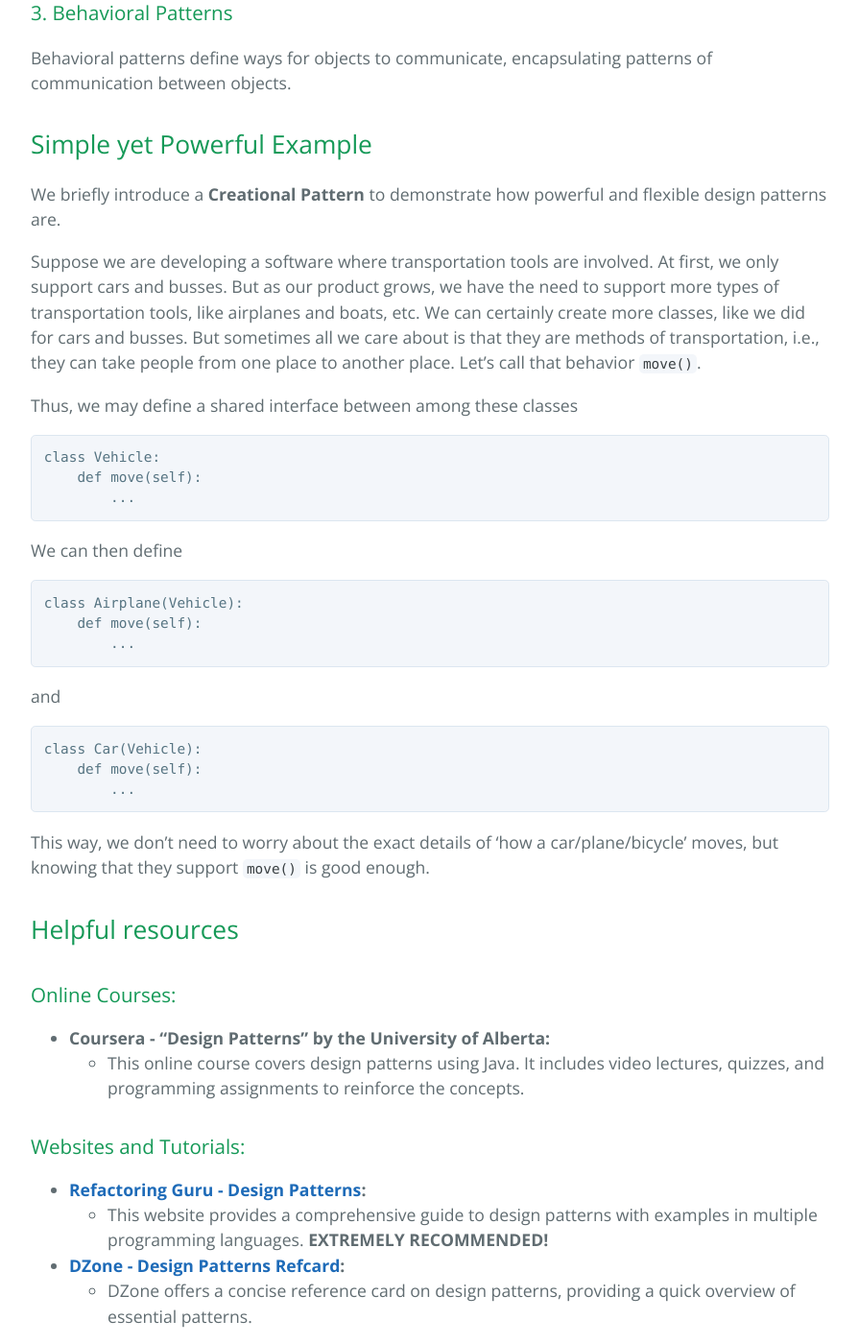
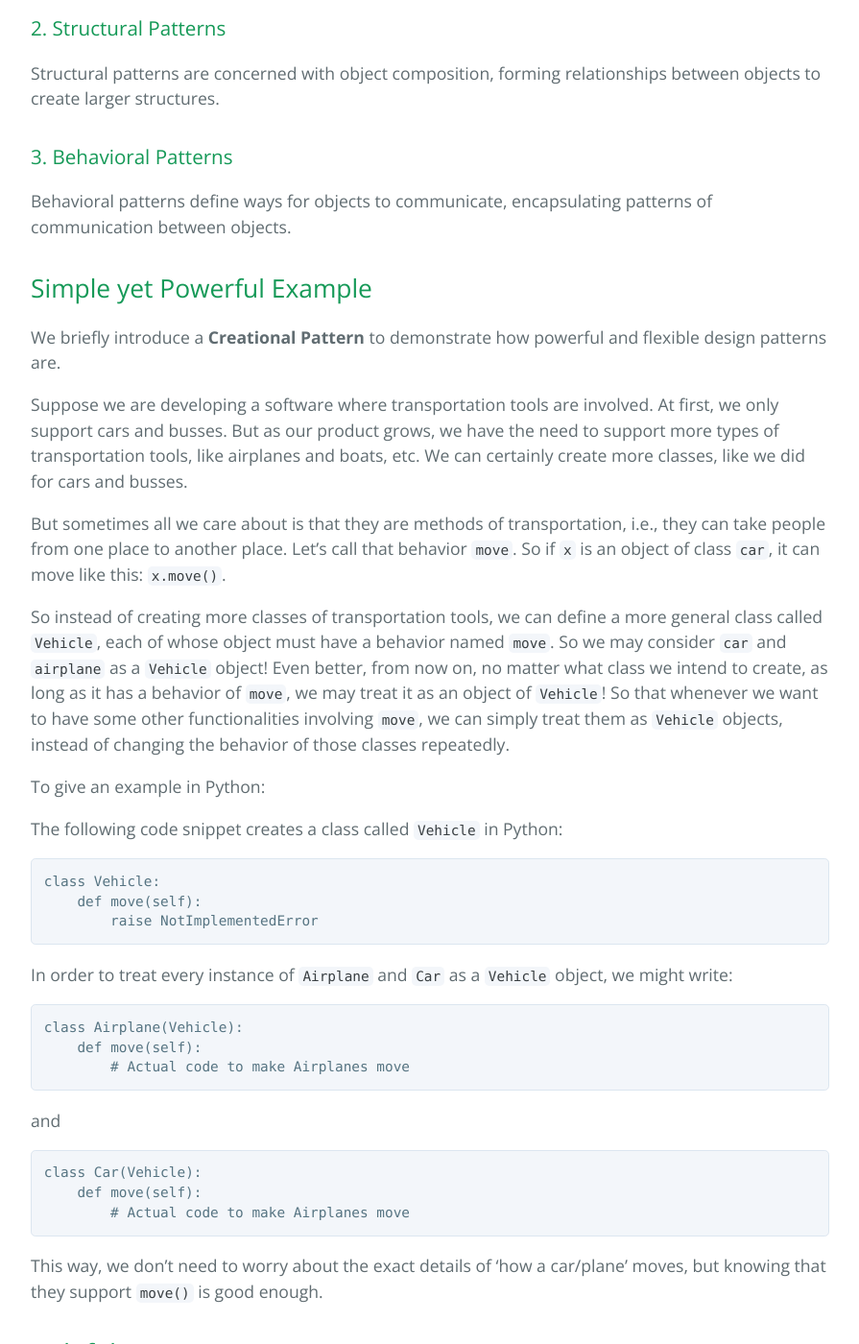
Before and after one commit to learning-software-engineering/learning-software-engineering.github.io, a Jekyll site: the page built from Topics/Development_Process/Design_Patterns.md, in a window 1280 px wide and 1400 px high, scrolled down 1344 px. Shown: the whole window at 96% size, without its empty margins (192-1087 px from the left). Built offline with Jekyll 4.4.1, drawn with Linux system fonts in a browser that asks for light colours; our own code applies the rules of GitHub Pages for plain Markdown files; some of the changed text lies outside the part shown.

Commit message:
Changed the file as requested

````diff
--- a/Topics/Development_Process/Design_Patterns.md
+++ b/Topics/Development_Process/Design_Patterns.md
@@ -6,7 +6,7 @@
 ### Why Design Patterns?
 
 1. **Reusability:** Design patterns promote code reusability. Once you understand and implement a design pattern, you can apply it to different projects and scenarios. Note that it is not a piece of code for you to copy and paste, but a certain way of thinking and solving problems.
-   - But it is not the same as _algorithm_, whose input and output satisfy a certain specifications. Design Patterns are more creative and applicable in software development, in the sense that it does not require a strict specification on its input.
+   - But it is not the same as _algorithm_, whose input and output satisfy a certain specifications. Design Patterns are more creative and applicable in software development, in the sense that it does not require a strict specification on its input. Although both of them can be applied to any programming languages, their distinction cannot be ignored.
 
 2. **Maintainability:** Using design patterns results in cleaner and more maintainable code. They encapsulate specific behaviors, making it easier to modify or extend functionalities without affecting the entire codebase.
 
@@ -14,6 +14,7 @@
 
 
 ## Types of Design Patterns
+In this short introduction, we will use an Objected Oriented Programming (OOP) language as the underlying programming languages. Please be awarer of the relationship between OOP and Design Patterns. Design Patterns are more general and can be applied to any programming languages, not just OOP ones; but good OOP principles usually adhere to design patterns closely.
 
 ### 1. Creational Patterns
 Creational patterns focus on object creation mechanisms, dealing with the process of object instantiation.
@@ -27,30 +28,36 @@
 ## Simple yet Powerful Example
 We briefly introduce a **Creational Pattern** to demonstrate how powerful and flexible design patterns are.
 
-Suppose we are developing a software where transportation tools are involved. At first, we only support cars and busses. But as our product grows, we have the need to support more types of transportation tools, like airplanes and boats, etc. We can certainly create more classes, like we did for cars and busses. But sometimes all we care about is that they are methods of transportation, i.e., they can take people from one place to another place. Let's call that behavior `move()`.
+Suppose we are developing a software where transportation tools are involved. At first, we only support cars and busses. But as our product grows, we have the need to support more types of transportation tools, like airplanes and boats, etc. We can certainly create more classes, like we did for cars and busses.
 
-Thus, we may define a shared interface between among these classes
+But sometimes all we care about is that they are methods of transportation, i.e., they can take people from one place to another place. Let's call that behavior `move`. So if `x` is an object of class `car`, it can move like this: `x.move()`.
+
+So instead of creating more classes of transportation tools, we can define a more general class called `Vehicle`, each of whose object must have a behavior named `move`. So we may consider `car` and `airplane` as a `Vehicle` object! Even better, from now on, no matter what class we intend to create, as long as it has a behavior of `move`, we may treat it as an object of `Vehicle`! So that whenever we want to have some other functionalities involving `move`, we can simply treat them as `Vehicle` objects, instead of changing the behavior of those classes repeatedly.
+
+To give an example in Python:
+
+The following code snippet creates a class called `Vehicle` in Python:
 ```python
 class Vehicle:
     def move(self):
-        ...
+        raise NotImplementedError
 ```
 
-We can then define
+In order to treat every instance of `Airplane` and `Car` as a `Vehicle` object, we might write:
 ```python
 class Airplane(Vehicle):
     def move(self):
-        ...
+        # Actual code to make Airplanes move
 ```
 and
 ```python
 class Car(Vehicle):
     def move(self):
-        ...
+        # Actual code to make Airplanes move
 ```
 
 
-This way, we don't need to worry about the exact details of 'how a car/plane/bicycle' moves, but knowing that they support `move()` is good enough.
+This way, we don't need to worry about the exact details of 'how a car/plane' moves, but knowing that they support `move()` is good enough.
 
 
 ## Helpful resources
````
